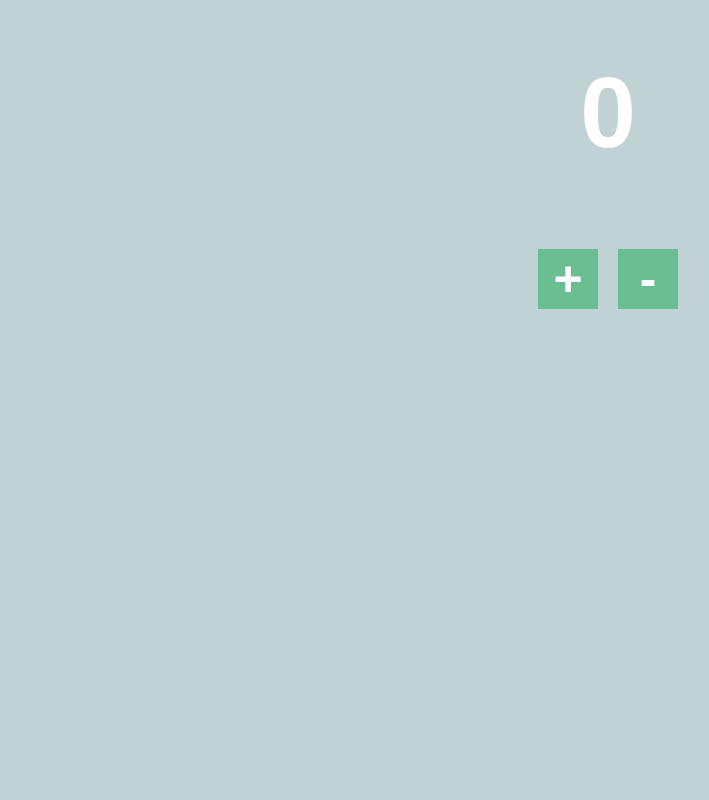
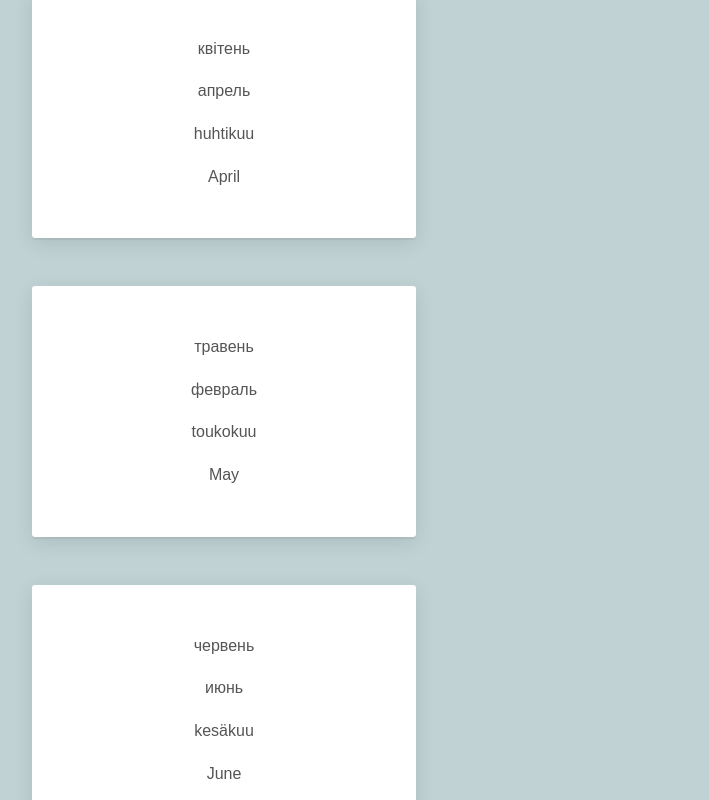
Before and after one commit to irensula/4lang-app, a React (Create React App) app: page / in a window 1280 px wide. Shown: the part 3500-4300 px from the top of the page, without its empty margins (32-741 px from the left). Before the commit the page ends 3849 px from the top, so only its background shows below. Built offline with nearby package versions, Linux system fonts and the light colour scheme.

Commit message:
Add files via upload

```diff
--- a/src/months.js
+++ b/src/months.js
@@ -19,6 +19,27 @@ const months = [
         russian: "март",
         finnish: "maaliskuu",
         english: "March"
+      },
+      {
+        id: 4,
+        ukrainian: "квiтень",
+        russian: "апрель",
+        finnish: "huhtikuu",
+        english: "April"
+      },
+      {
+        id: 5,
+        ukrainian: "травень",
+        russian: "февраль",
+        finnish: "toukokuu",
+        english: "May"
+      },
+      {
+        id: 6,
+        ukrainian: "червень",
+        russian: "июнь",
+        finnish: "kesäkuu",
+        english: "June"
       }
 ]
 export default months;
```
